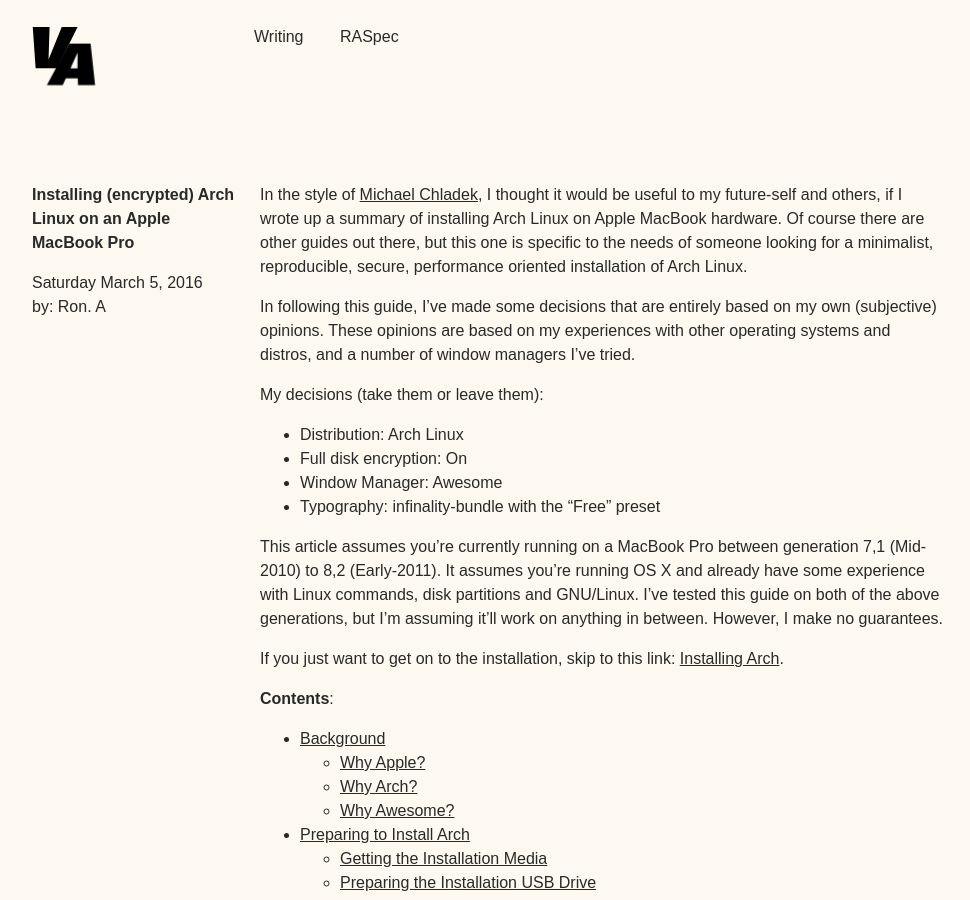
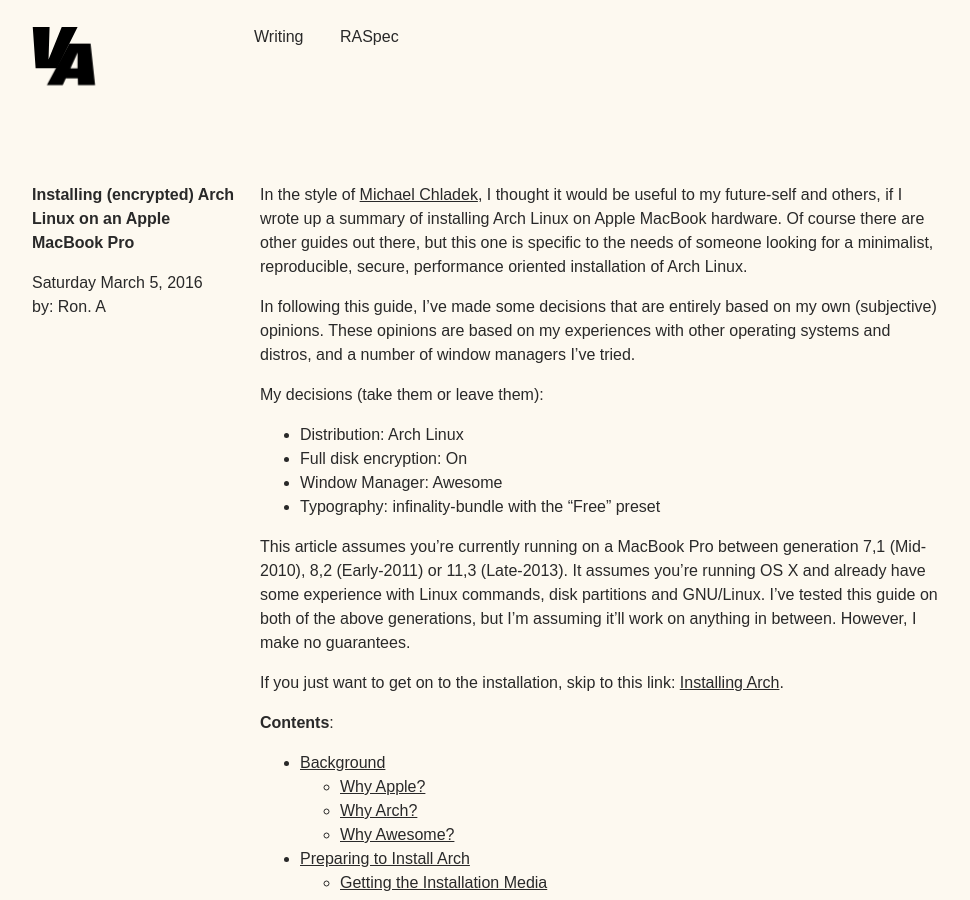
Before and after one commit to visual-assault/visual-assault.github.io, a Jekyll site: the page built from _posts/2016-03-07-install-encrypted-arch-linux-on-apple-macbook-pro.md, in a window 1280 px wide and 900 px high. Shown: the whole window, without its empty margins (152-1122 px from the left). Built offline with Jekyll 4.4.1, drawn with Linux system fonts in a browser that asks for light colours; some of the changed text lies outside the part shown.

Commit message:
Added support for Late-2013 (Macbookpro 11,3)
* Added `dialog` and `wpa_supplicant` as dependencies to install

```diff
--- a/_posts/2016-03-07-install-encrypted-arch-linux-on-apple-macbook-pro.md
+++ b/_posts/2016-03-07-install-encrypted-arch-linux-on-apple-macbook-pro.md
@@ -31,7 +31,7 @@
 * Typography: infinality-bundle with the "Free" preset
 
 This article assumes you're currently running on a MacBook Pro between
-generation 7,1 (Mid-2010) to 8,2 (Early-2011). It assumes you're running
+generation 7,1 (Mid-2010), 8,2 (Early-2011) or 11,3 (Late-2013). It assumes you're running
 OS X and already have some experience with Linux commands, disk partitions
 and GNU/Linux. I've tested this guide on both of the above generations, but
 I'm assuming it'll work on anything in between. However, I make no guarantees.
```
Also changed, not shown: other parts of _posts/2016-03-07-install-encrypted-arch-linux-on-apple-macbook-pro.md (+1 -1 lines).
